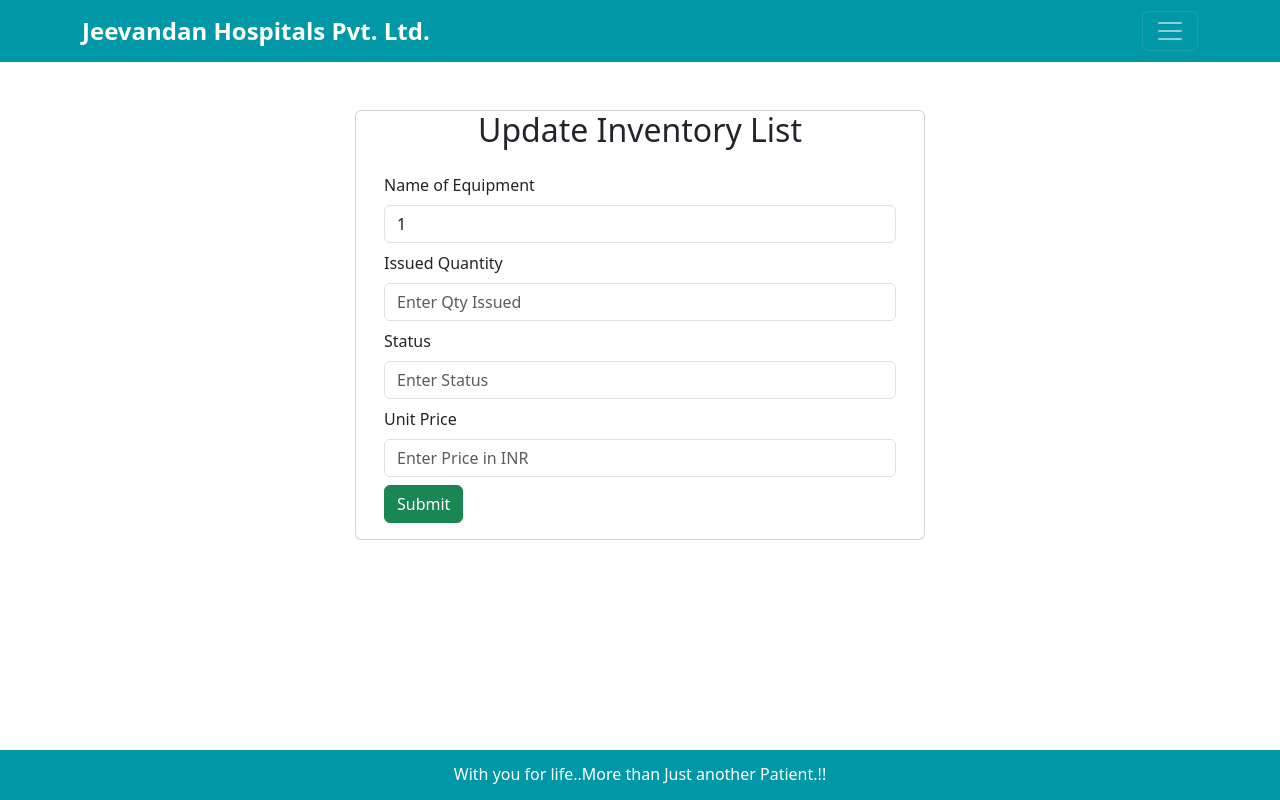
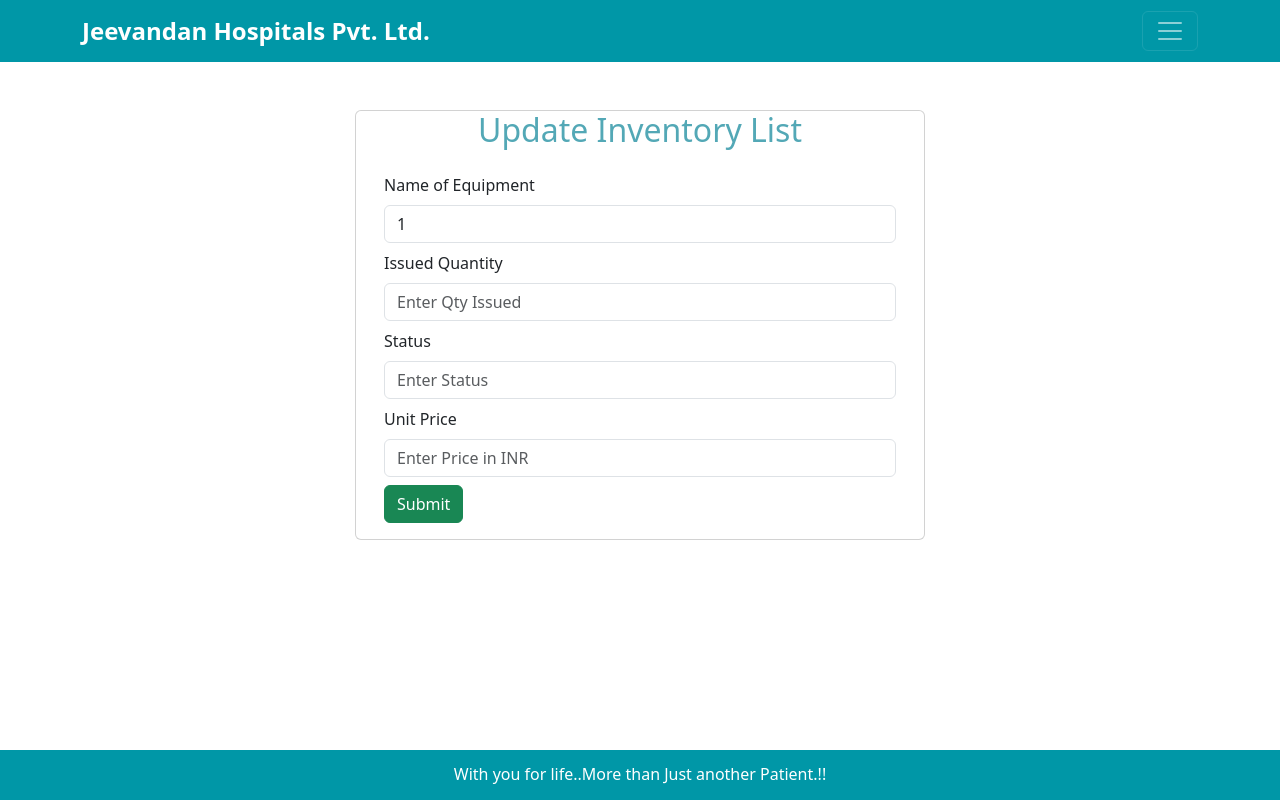
Before and after one commit to mansurishabista/HospitalManagement, a React (Vite) app in the folder ems-frontend/: page /update-item/1 in a window 1280 px wide. Built offline with nearby package versions, Linux system fonts and the light colour scheme; no server answers.

Commit message:
removed additional things from header

```diff
--- a/ems-frontend/src/components/Inventory.jsx
+++ b/ems-frontend/src/components/Inventory.jsx
@@ -2,6 +2,8 @@ import React, { useState, useEffect } from 'react'
 import { useNavigate, useParams } from 'react-router-dom';
 import { createInventory, updateInventory} from '../services/InventoryService'
 import { getItem } from '../services/InventoryService';
+
+
 const Inventory = () => {
 
     const [Equipment, setEquipment] = useState('')
@@ -51,7 +53,8 @@ const Inventory = () => {
 
             })
 
-        }else{
+         }
+           else{
 
             createInventory(inventory).then((response) => {
                 console.log(response.data);
@@ -71,9 +74,9 @@ const Inventory = () => {
     function pageTitle(){
 
         if(equipment){
-            return <h2 className = 'text-center'>Update Inventory List</h2>
+            return <h2 className = 'text-center' style = {{color: '#53a8b6'}}>Update Inventory List</h2>
         }else{
-            return <h2 className = 'text-center'>Add Item</h2>
+            return <h2 className = 'text-center' style = {{color: '#53a8b6'}}>Add Item</h2>
         }
     }
 
--- a/ems-frontend/src/components/ListInventory.jsx
+++ b/ems-frontend/src/components/ListInventory.jsx
@@ -49,7 +49,7 @@ const ListInventory = () => {
 
   return (
     <div className='container'>
-     <h2 className = 'text-center'>Inevntory</h2>
+     <h2 className = 'text-center' style = {{color: '#53a8b6'}} > Inventory</h2>
      <button className= 'btn btn-primary mb-2' style = {{backgroundColor:'#53a8b6'}} onClick = {addNewItem} > New Item </button>
      <table className = 'table table-striped table-bordered'>
         <thead>
@@ -68,6 +68,7 @@ const ListInventory = () => {
 
                 inventory.map(inventory =>
                     <tr key ={inventory.id}>
+
                         <td>{inventory.id}</td>
                         <td>{inventory.equipment}</td>
                         <td>{inventory.issuedQuantity}</td>
```
